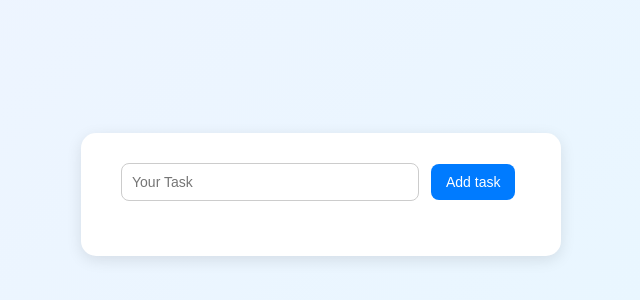
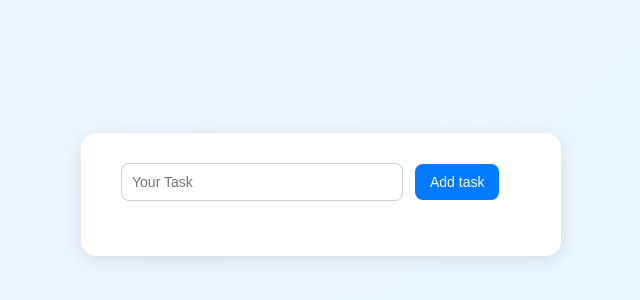
Before and after one commit to sameermalik816830-pixel/To-do_list, a plain HTML site: page index.html in a window 1280 px wide. Shown: the part 206-506 px from the top of the page, without its empty margins (319-959 px from the left). Drawn offline with Linux system fonts and the light colour scheme.

Commit message:
Changing width of the input

```diff
--- a/style.css
+++ b/style.css
@@ -25,7 +25,7 @@ body{
 }
 
 input[type="text"]{
-    width: 69%;
+    width: 65%;
     padding: 10px;
     border: 1px solid #ccc;
     border-radius: 8px;
```
